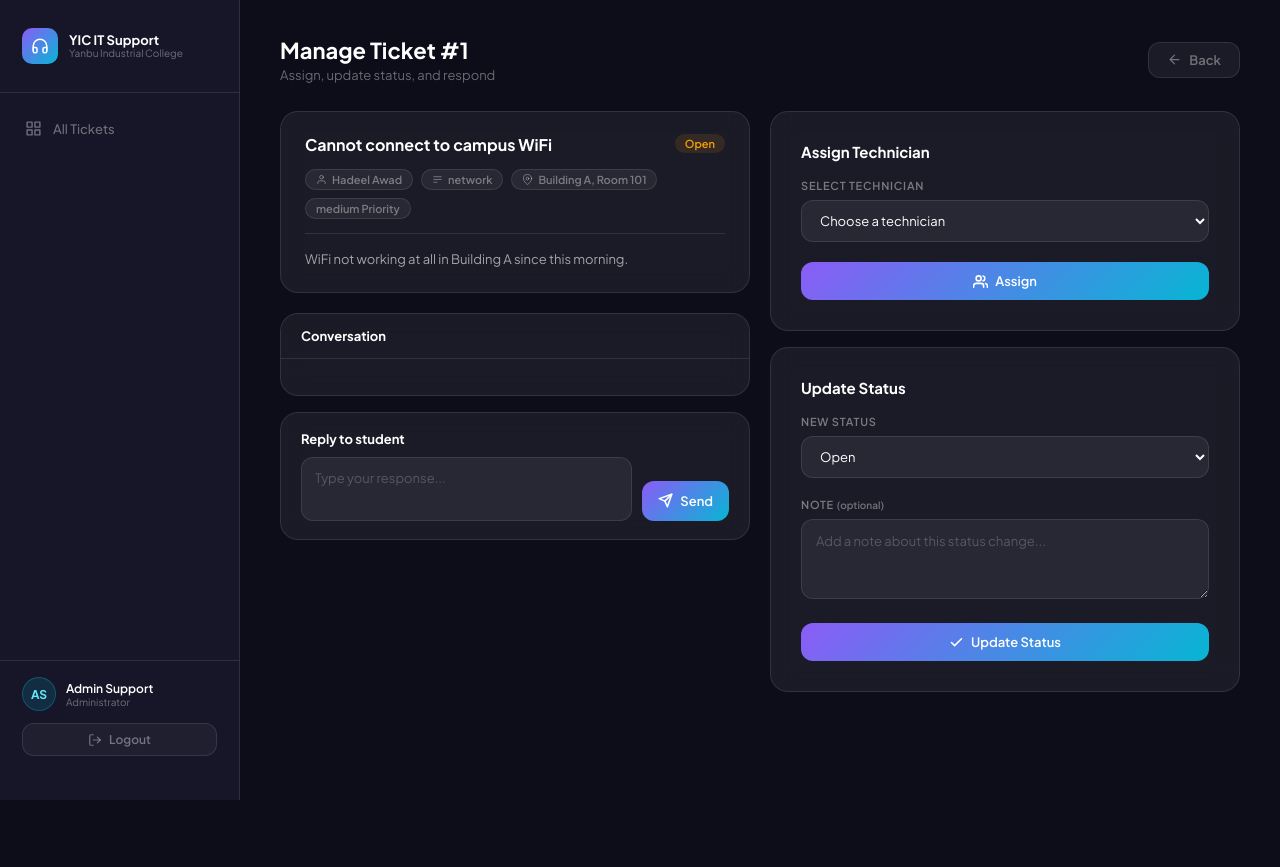
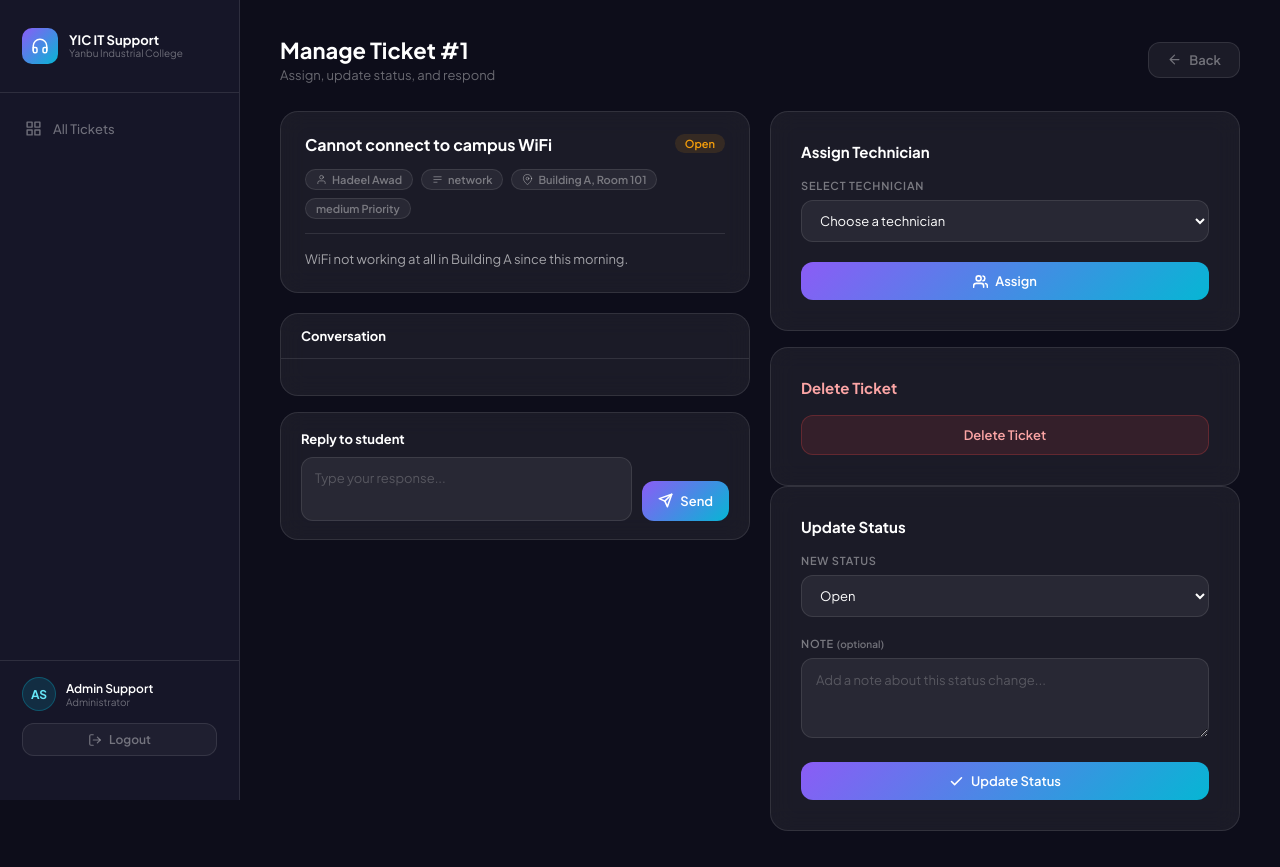
Before and after one commit to hadeelawad/CS381-Project, a PHP site: page /admin/assign_ticket.php?id=1 in a window 1280 px wide. Before the commit the page ends 800 px from the top, so only its background shows below. Run offline with PHP 8.4, Linux system fonts and the light colour scheme; a user stored in the database is signed in; data comes from the database, SQL or seed files in the repository.

Commit message:
Add delete ticket feature and reports

```diff
--- a/app/admin/assign_ticket.php
+++ b/app/admin/assign_ticket.php
@@ -80,6 +80,15 @@ if (isset($_POST['action']) && $_POST['action'] === 'reply') {
         header("Location: assign_ticket.php?id=$ticket_id");
         exit();
     }
+}
+// حذف التذكرة
+if (isset($_POST['action']) && $_POST['action'] === 'delete') {
+    verifyCSRF();
+    $pdo->prepare("DELETE FROM responses WHERE ticket_id = ?")->execute([$ticket_id]);
+    $pdo->prepare("DELETE FROM assignments WHERE ticket_id = ?")->execute([$ticket_id]);
+    $pdo->prepare("DELETE FROM tickets WHERE id = ?")->execute([$ticket_id]);
+    header("Location: dashboard.php");
+    exit();
 }
 ?>
 <!DOCTYPE html>
@@ -360,6 +369,20 @@ if (isset($_POST['action']) && $_POST['action'] === 'reply') {
           </form>
         </div>
 
+        <!-- Delete ticket -->
+<div class="form-card" style="margin-top:16px;">
+  <p style="font-size:15px;font-weight:700;color:#fca5a5;margin-bottom:18px;">Delete Ticket</p>
+  <form action="" method="POST">
+    <input type="hidden" name="action" value="delete"/>
+    <input type="hidden" name="csrf_token" value="<?php echo generateCSRF(); ?>"/>
+    <button type="submit" class="btn btn-danger"
+      style="width:100%;justify-content:center;padding:11px;"
+      onclick="return confirm('Are you sure you want to delete this ticket? This cannot be undone.')">
+      Delete Ticket
+    </button>
+  </form>
+</div>
+
         <!-- Update status -->
         <div class="form-card">
           <p style="font-size:15px;font-weight:700;color:var(--white);margin-bottom:18px;">Update Status</p>
```
Also changed, not shown: 5 other files.
